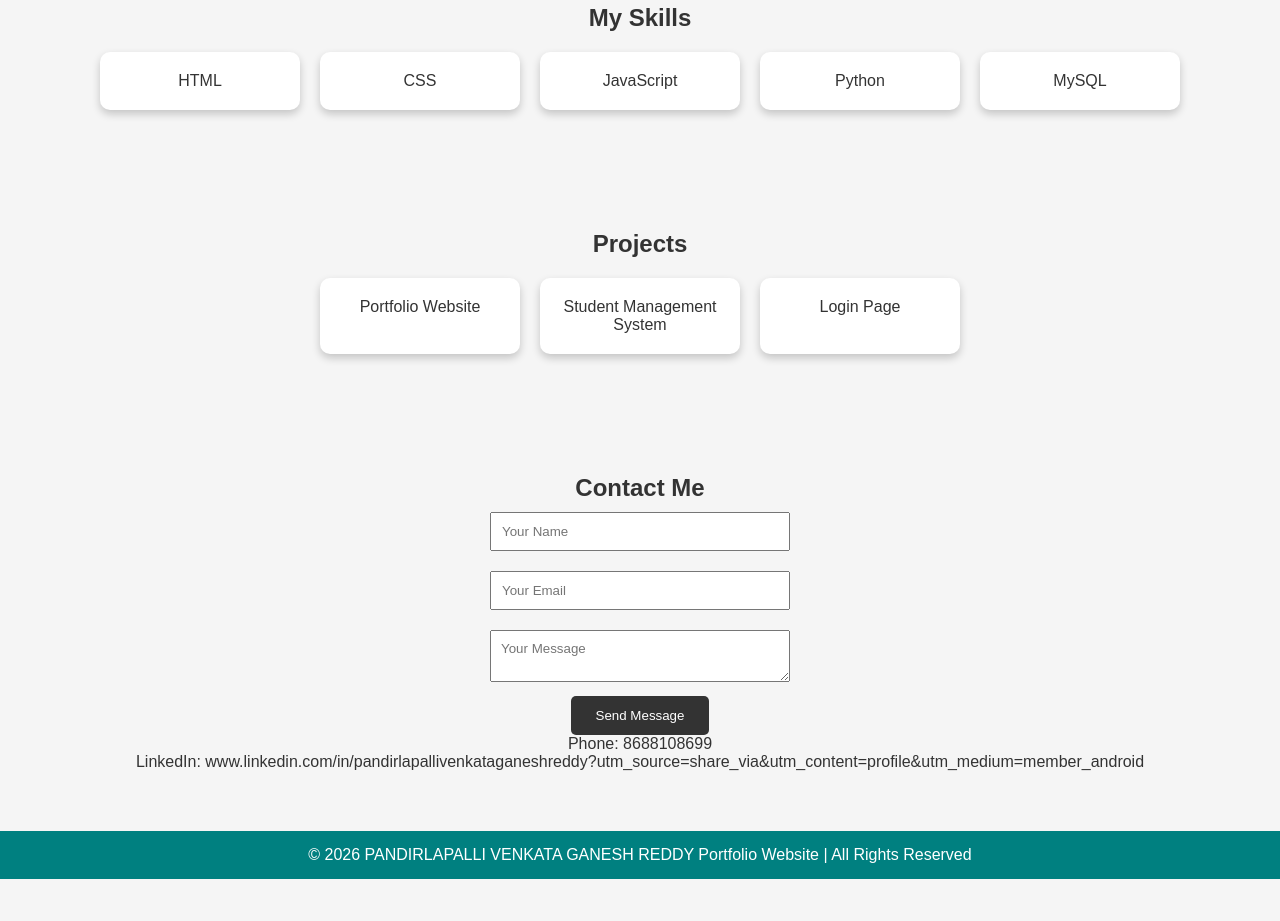
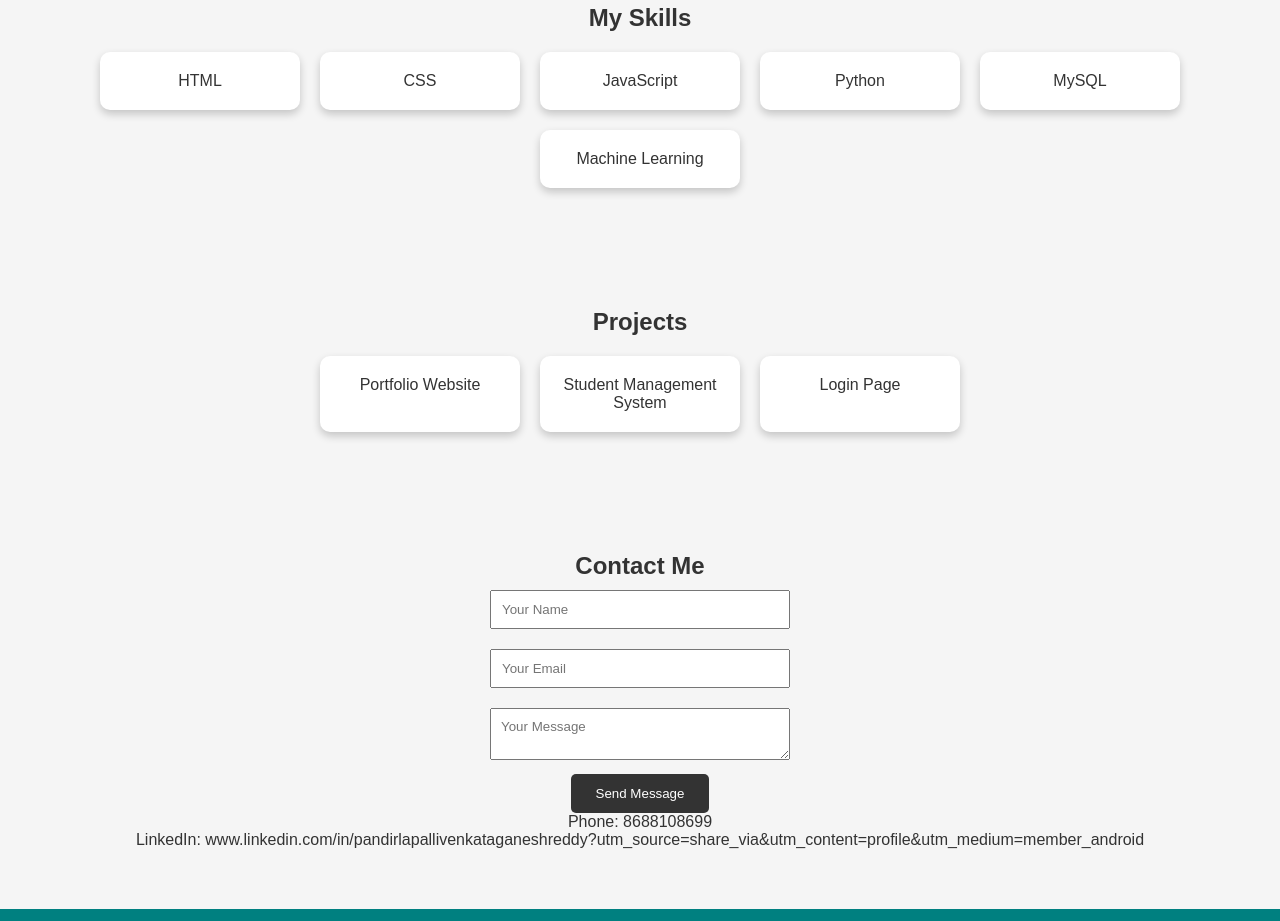
Before and after one commit to venkataganesh436/Portfolio-for-Full-Stack-Web, a plain HTML site: page index.html in a window 1280 px wide. Shown: the part 1080-2001 px from the top of the page. Before the commit the page ends 1959 px from the top, so only its background shows below. Drawn offline with Linux system fonts and the light colour scheme.

Commit message:
Update index.html

```diff
--- a/index.html
+++ b/index.html
@@ -44,6 +44,7 @@
         <div class="card">JavaScript</div>
         <div class="card">Python</div>
         <div class="card">MySQL</div>
+        <div class="card">Machine Learning </div>
     </div>
 </section>
 
```
